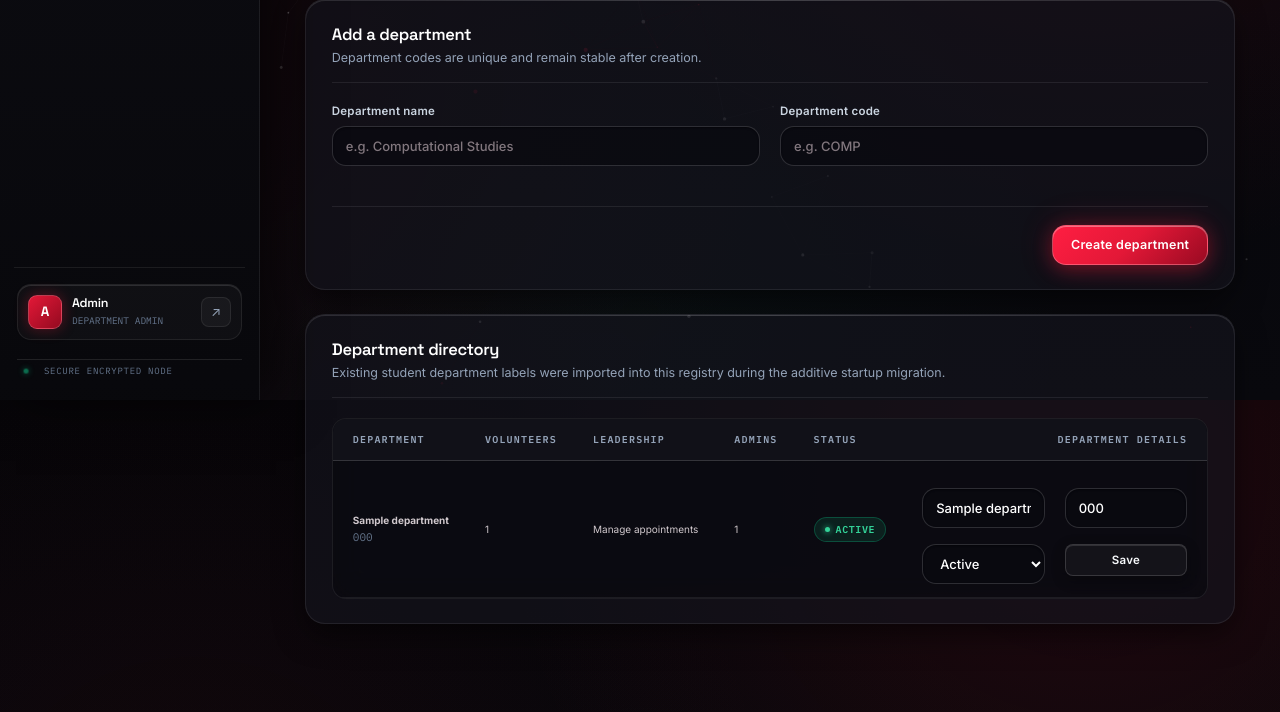
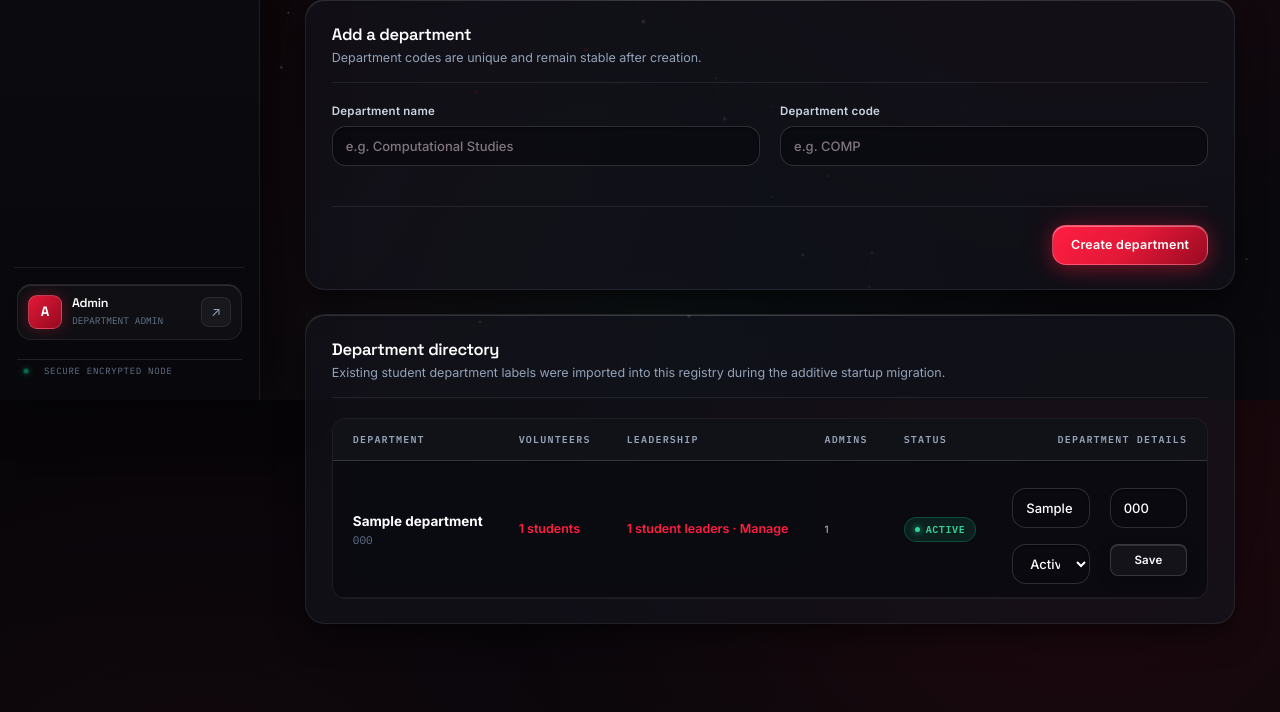
Before and after one commit to anujdm12/YRC, a Flask app: template templates/departments.html in a window 1280 px wide. Shown: the part 400-1112 px from the top of the page. Run offline with Flask 3, Linux system fonts and the light colour scheme; the template is opened without the code that fills it: most values are stand-ins (such as "Sample title", 1, 10 or a date in 2020); some libraries are stand-ins or nearby versions.

Commit message:
Add department directory management

```diff
--- a/app.py
+++ b/app.py
@@ -60,6 +60,8 @@ CREATE TABLE IF NOT EXISTS semester_certificates(id INTEGER PRIMARY KEY, semeste
 CREATE TABLE IF NOT EXISTS semester_eligibility_history(id INTEGER PRIMARY KEY, semester_id INTEGER NOT NULL REFERENCES semesters(id), student_id INTEGER NOT NULL REFERENCES students(id), status TEXT NOT NULL, reasons TEXT NOT NULL DEFAULT '', calculated_at TEXT DEFAULT CURRENT_TIMESTAMP, UNIQUE(semester_id,student_id));
 CREATE TABLE IF NOT EXISTS student_convenors(id INTEGER PRIMARY KEY, sort_order INTEGER NOT NULL DEFAULT 0, name TEXT NOT NULL, role TEXT NOT NULL DEFAULT 'STUDENT LEAD', department_id INTEGER REFERENCES departments(id), phone TEXT NOT NULL DEFAULT '', email TEXT NOT NULL DEFAULT '', photo TEXT NOT NULL DEFAULT '', photo_data BYTEA, active INTEGER NOT NULL DEFAULT 1, coordinator_title TEXT NOT NULL DEFAULT 'Student Coordinator', created_at TEXT DEFAULT CURRENT_TIMESTAMP);
 CREATE TABLE IF NOT EXISTS department_leadership_appointments(id INTEGER PRIMARY KEY, department_id INTEGER NOT NULL REFERENCES departments(id), leadership_role TEXT NOT NULL, name TEXT NOT NULL, designation TEXT NOT NULL, phone TEXT NOT NULL DEFAULT '', email TEXT NOT NULL DEFAULT '', photo TEXT NOT NULL DEFAULT '', photo_data BYTEA, status TEXT NOT NULL DEFAULT 'active', active_from TEXT NOT NULL DEFAULT '', active_until TEXT, appointed_by INTEGER REFERENCES admins(id), updated_at TEXT DEFAULT CURRENT_TIMESTAMP, created_at TEXT DEFAULT CURRENT_TIMESTAMP, CHECK(leadership_role IN ('department_leader','department_secretary')), CHECK(status IN ('active','retired')));
+CREATE TABLE IF NOT EXISTS department_student_leaders(id INTEGER PRIMARY KEY, department_id INTEGER NOT NULL REFERENCES departments(id), student_id INTEGER NOT NULL REFERENCES students(id), designation TEXT NOT NULL, active INTEGER NOT NULL DEFAULT 1, appointed_by INTEGER REFERENCES admins(id), created_at TEXT DEFAULT CURRENT_TIMESTAMP, updated_at TEXT DEFAULT CURRENT_TIMESTAMP, UNIQUE(department_id,student_id));
+CREATE TABLE IF NOT EXISTS department_membership_exclusions(student_id INTEGER NOT NULL REFERENCES students(id), department_id INTEGER NOT NULL REFERENCES departments(id), created_at TEXT DEFAULT CURRENT_TIMESTAMP, PRIMARY KEY(student_id,department_id));
 '''
 
 def db():
@@ -152,7 +154,7 @@ def init_db():
             department_id=cur.lastrowid
         else:
             department_id=existing['id']
-        conn.execute('UPDATE students SET department_id=? WHERE department_id IS NULL AND TRIM(department)=?',(department_id,name))
+        conn.execute('UPDATE students SET department_id=? WHERE department_id IS NULL AND TRIM(department)=? AND NOT EXISTS (SELECT 1 FROM department_membership_exclusions x WHERE x.student_id=students.id AND x.department_id=?)',(department_id,name,department_id))
     # Carry forward only legacy contacts whose old role explicitly names a
     # registered department; generic role labels remain unassigned for review.
     conn.execute('''UPDATE student_convenors SET department_id=(
@@ -778,10 +780,102 @@ def department_management():
             conn.rollback(); flash('That department name or code is already in use.','error')
         return redirect(url_for('department_management'))
     departments=conn.execute('''SELECT d.*, a.username leader_name,
-        (SELECT COUNT(*) FROM students s WHERE s.department_id=d.id) volunteer_count,
+        (SELECT COUNT(*) FROM students s WHERE s.department_id=d.id AND s.department_verification='verified') volunteer_count,
+        (SELECT COUNT(*) FROM department_student_leaders l WHERE l.department_id=d.id AND l.active=1) student_leader_count,
         (SELECT COUNT(*) FROM admin_department_assignments x WHERE x.department_id=d.id) admin_count
         FROM departments d LEFT JOIN admins a ON a.id=d.leader_admin_id ORDER BY d.name''').fetchall()
     return render_template('departments.html',departments=departments)
+
+@app.get('/departments/<int:department_id>')
+@central_admin_required
+def department_detail(department_id):
+    conn=db(); department=conn.execute('SELECT * FROM departments WHERE id=?',(department_id,)).fetchone()
+    if not department: return 'Department not found.',404
+    q=request.args.get('q','').strip(); semester=request.args.get('semester','').strip(); class_name=request.args.get('class_name','').strip()
+    where=["s.department_id=?", "s.department_verification='verified'"]; args=[department_id]
+    if q:
+        where.append('(s.name LIKE ? OR s.register_no LIKE ? OR CAST(s.id AS TEXT) LIKE ?)'); args.extend([f'%{q}%']*3)
+    if semester.isdigit(): where.append("COALESCE((SELECT MAX(h.semester_id) FROM semester_eligibility_history h WHERE h.student_id=s.id),s.year)=?"); args.append(int(semester))
+    if class_name: where.append('s.class_name=?'); args.append(class_name)
+    predicate=' AND '.join(where)
+    students=conn.execute(f'''SELECT s.*,COALESCE((SELECT MAX(h.semester_id) FROM semester_eligibility_history h WHERE h.student_id=s.id),s.year) semester
+        FROM students s WHERE {predicate} ORDER BY s.name''',tuple(args)).fetchall()
+    semesters=conn.execute('''SELECT semester,COUNT(*) total FROM (SELECT s.id,COALESCE((SELECT MAX(h.semester_id) FROM semester_eligibility_history h WHERE h.student_id=s.id),s.year) semester FROM students s WHERE s.department_id=? AND s.department_verification='verified') x GROUP BY semester ORDER BY semester''',(department_id,)).fetchall()
+    classes=conn.execute("SELECT DISTINCT class_name FROM students WHERE department_id=? AND department_verification='verified' AND class_name<>'' ORDER BY class_name",(department_id,)).fetchall()
+    leaders=conn.execute('''SELECT l.*,s.name,s.register_no,s.class_name,s.year,s.phone,s.email FROM department_student_leaders l JOIN students s ON s.id=l.student_id WHERE l.department_id=? AND l.active=1 ORDER BY l.created_at,l.id''',(department_id,)).fetchall()
+    convenor_leaders=conn.execute('''SELECT id,name,coordinator_title designation,phone,email,photo FROM student_convenors WHERE department_id=? AND active=1 ORDER BY sort_order,id''',(department_id,)).fetchall()
+    candidates=conn.execute("SELECT id,name,register_no,class_name,year FROM students WHERE department_id=? AND department_verification='verified' AND id NOT IN (SELECT student_id FROM department_student_leaders WHERE department_id=? AND active=1) ORDER BY name",(department_id,department_id)).fetchall()
+    available_students=conn.execute("SELECT id,name,register_no,class_name,year FROM students WHERE department_id IS NULL ORDER BY name").fetchall()
+    total=conn.execute("SELECT COUNT(*) FROM students WHERE department_id=? AND department_verification='verified'",(department_id,)).fetchone()[0]
+    return render_template('department_detail.html',department=department,students=students,semesters=semesters,classes=classes,leaders=leaders,convenor_leaders=convenor_leaders,candidates=candidates,available_students=available_students,total=total,q=q,semester=semester,class_name=class_name)
+
+@app.post('/departments/<int:department_id>/students/add')
+@central_admin_required
+def department_students_add(department_id):
+    conn=db(); dep=conn.execute("SELECT id,name FROM departments WHERE id=? AND status='active'",(department_id,)).fetchone()
+    if not dep:return 'Department not found.',404
+    ids=[]
+    for value in request.form.getlist('student_ids'):
+        if value.isdigit() and int(value) not in ids: ids.append(int(value))
+    if not ids: flash('Select at least one existing student.','error'); return redirect(url_for('department_detail',department_id=department_id))
+    changed=0
+    for sid in ids:
+        student=conn.execute("SELECT id,department FROM students WHERE id=? AND (department_id IS NULL OR department_verification<>'verified')",(sid,)).fetchone()
+        if not student: continue
+        conn.execute("UPDATE students SET department_id=?,department=?,department_verification='verified',updated_at=CURRENT_TIMESTAMP WHERE id=?",(department_id,dep['name'],sid))
+        conn.execute('DELETE FROM department_membership_exclusions WHERE student_id=? AND department_id=?',(sid,department_id))
+        conn.execute('INSERT INTO department_transfers(student_id,from_department_id,to_department_id,approved_by,performed_by,reason) VALUES(?,NULL,?,?,?,?)',(sid,department_id,session['admin_id'],session['admin_id'],'Department directory addition'))
+        audit('Student added to department','department_student',department_id,'',f'{sid}: {student["department"]} -> {dep["name"]}'); changed+=1
+    conn.commit(); flash(f'{changed} student(s) added. Existing records were retained.','success'); return redirect(url_for('department_detail',department_id=department_id))
+
+@app.post('/departments/<int:department_id>/students/<int:sid>/remove')
+@central_admin_required
+def department_student_remove(department_id,sid):
+    conn=db(); student=conn.execute("SELECT name,register_no FROM students WHERE id=? AND department_id=? AND department_verification='verified'",(sid,department_id)).fetchone()
+    if not student:return 'Student not found in this department.',404
+    conn.execute("UPDATE students SET department_id=NULL,department_verification='pending',updated_at=CURRENT_TIMESTAMP WHERE id=?",(sid,))
+    conn.execute('INSERT INTO department_membership_exclusions(student_id,department_id) VALUES(?,?) ON CONFLICT(student_id,department_id) DO NOTHING',(sid,department_id))
+    conn.execute('INSERT INTO department_transfers(student_id,from_department_id,to_department_id,approved_by,performed_by,reason) VALUES(?,?,?, ?,?,?)',(sid,department_id,department_id,session['admin_id'],session['admin_id'],'Removed from department roster'))
+    audit('Student removed from department','department_student',department_id,f'{student["name"]} ({student["register_no"]})','Roster membership removed; student record retained')
+    conn.commit(); flash('Student removed from this department roster; their record was retained.','success'); return redirect(url_for('department_detail',department_id=department_id))
+
+@app.post('/departments/<int:department_id>/students/remove-bulk')
+@central_admin_required
+def department_students_remove_bulk(department_id):
+    conn=db(); ids=[]
+    for value in request.form.getlist('student_ids'):
+        if value.isdigit() and int(value) not in ids: ids.append(int(value))
+    if not ids: flash('Select at least one student to remove.','error'); return redirect(url_for('department_detail',department_id=department_id))
+    removed=0
+    for sid in ids:
+        student=conn.execute("SELECT name,register_no FROM students WHERE id=? AND department_id=? AND department_verification='verified'",(sid,department_id)).fetchone()
+        if not student: continue
+        conn.execute("UPDATE students SET department_id=NULL,department_verification='pending',updated_at=CURRENT_TIMESTAMP WHERE id=?",(sid,))
+        conn.execute('INSERT INTO department_membership_exclusions(student_id,department_id) VALUES(?,?) ON CONFLICT(student_id,department_id) DO NOTHING',(sid,department_id))
+        conn.execute('INSERT INTO department_transfers(student_id,from_department_id,to_department_id,approved_by,performed_by,reason) VALUES(?,?,?,?,?,?)',(sid,department_id,department_id,session['admin_id'],session['admin_id'],'Bulk removal from department roster'))
+        audit('Student removed from department','department_student',department_id,f'{student["name"]} ({student["register_no"]})','Bulk roster removal; student record retained'); removed+=1
+    conn.commit(); flash(f'{removed} student(s) removed from the roster; records retained.','success'); return redirect(url_for('department_detail',department_id=department_id))
+
+@app.post('/departments/<int:department_id>/leaders/appoint')
+@central_admin_required
+def department_leader_appoint(department_id):
+    conn=db(); dep=conn.execute("SELECT id FROM departments WHERE id=? AND status='active'",(department_id,)).fetchone()
+    sid=request.form.get('student_id',''); designation=' '.join(request.form.get('designation','').split()).strip()
+    student=conn.execute("SELECT id,name FROM students WHERE id=? AND department_id=? AND department_verification='verified'",(int(sid),department_id)).fetchone() if sid.isdigit() else None
+    if not dep or not student or not designation or len(designation)>80:
+        flash('Choose a department student and enter a designation (up to 80 characters).','error'); return redirect(url_for('department_detail',department_id=department_id))
+    conn.execute('INSERT INTO department_student_leaders(department_id,student_id,designation,appointed_by) VALUES(?,?,?,?) ON CONFLICT(department_id,student_id) DO UPDATE SET designation=excluded.designation,active=1,appointed_by=excluded.appointed_by,updated_at=CURRENT_TIMESTAMP',(department_id,student['id'],designation,session['admin_id']))
+    audit('Department leader appointed or changed','department_leader',department_id,'',f'{student["name"]}: {designation}')
+    conn.commit(); flash(f'{student["name"]} appointed as {designation}.','success'); return redirect(url_for('department_detail',department_id=department_id))
+
+@app.post('/departments/<int:department_id>/leaders/<int:leader_id>/remove')
+@central_admin_required
+def department_leader_remove(department_id,leader_id):
+    conn=db(); leader=conn.execute('SELECT s.name,l.designation FROM department_student_leaders l JOIN students s ON s.id=l.student_id WHERE l.id=? AND l.department_id=? AND l.active=1',(leader_id,department_id)).fetchone()
+    if not leader:return 'Leader not found.',404
+    conn.execute('UPDATE department_student_leaders SET active=0,updated_at=CURRENT_TIMESTAMP WHERE id=?',(leader_id,))
+    audit('Department leadership ended','department_leader',department_id,f'{leader["name"]}: {leader["designation"]}','Leadership position removed')
+    conn.commit(); flash('Leadership position removed; student remains in the department.','success'); return redirect(url_for('department_detail',department_id=department_id))
 
 @app.post('/departments/<int:department_id>/update')
 @central_admin_required
@@ -2386,11 +2480,16 @@ def semester_eligibility_many(semester_id, student_ids):
 def semester_one_marks(activities, certificates):
     """Return Semester 1 marks from distinct completed activities and certificate records."""
     activities=max(0,int(activities or 0)); certificates=max(0,int(certificates or 0))
-    if activities>=5 or (activities>=3 and certificates>=1): return 25
-    if activities==2 and certificates>=2: return 20
-    if activities==2 and certificates==1: return 15
-    if activities==2: return 10
-    if activities==1 and certificates>=1: return 10
+    if activities>=5 or (activities>=3 and certificates>=1):
+        return 25
+    if activities==2 and certificates>=2:
+        return 20
+    if activities==2 and certificates==1:
+        return 15
+    if activities==2:
+        return 10
+    if activities==1 and certificates>=1:
+        return 10
     return 0
 
 def semester_eligibility(semester_id, student_id):
--- a/templates/departments.html
+++ b/templates/departments.html
@@ -17,7 +17,7 @@
 </form></section>
 <section class="panel"><div class="panel-head"><div><h2>Department directory</h2><p>Existing student department labels were imported into this registry during the additive startup migration.</p></div></div>
 <div class="table-scroll"><table><thead><tr><th>DEPARTMENT</th><th>VOLUNTEERS</th><th>LEADERSHIP</th><th>ADMINS</th><th>STATUS</th><th>DEPARTMENT DETAILS</th></tr></thead><tbody>
-{% for d in departments %}<tr><td><b>{{d.name}}</b><div class="cell-sub">{{d.code}}</div></td><td>{{d.volunteer_count}}</td><td>Manage appointments</td><td>{{d.admin_count}}</td><td><span class="badge {{'active' if d.status=='active' else 'inactive'}}">{{d.status|title}}</span></td><td>
+{% for d in departments %}<tr><td><a class="table-title" href="{{url_for('department_detail',department_id=d.id)}}"><b>{{d.name}}</b></a><div class="cell-sub">{{d.code}}</div></td><td><a class="text-link" href="{{url_for('department_detail',department_id=d.id)}}">{{d.volunteer_count}} students</a></td><td><a class="text-link" href="{{url_for('department_detail',department_id=d.id)}}">{{d.student_leader_count}} student leaders · Manage</a></td><td>{{d.admin_count}}</td><td><span class="badge {{'active' if d.status=='active' else 'inactive'}}">{{d.status|title}}</span></td><td>
 <form method="post" action="{{url_for('department_update',department_id=d.id)}}" class="form-grid">
   <input type="hidden" name="_csrf_token" value="{{csrf_token}}">
   <input name="name" required maxlength="120" value="{{d.name}}" aria-label="Department name">
```
Also changed, not shown: templates/department_detail.html (added, +15 -0 lines).
